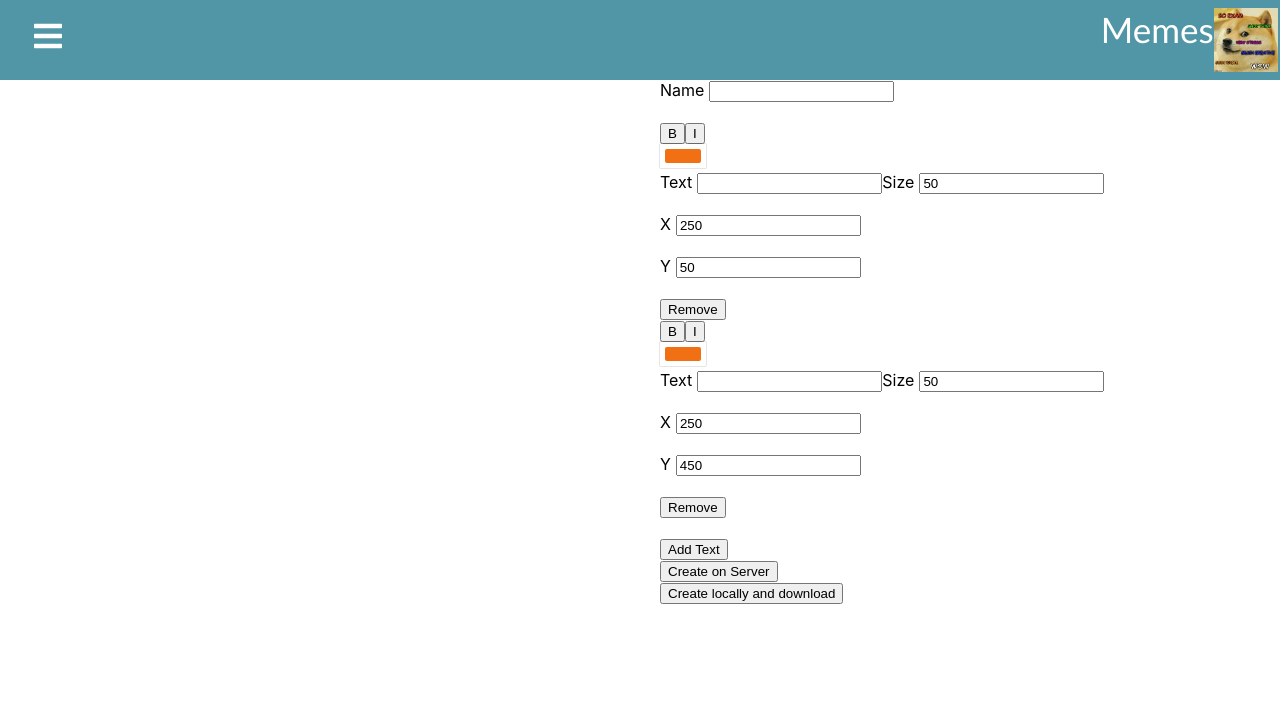
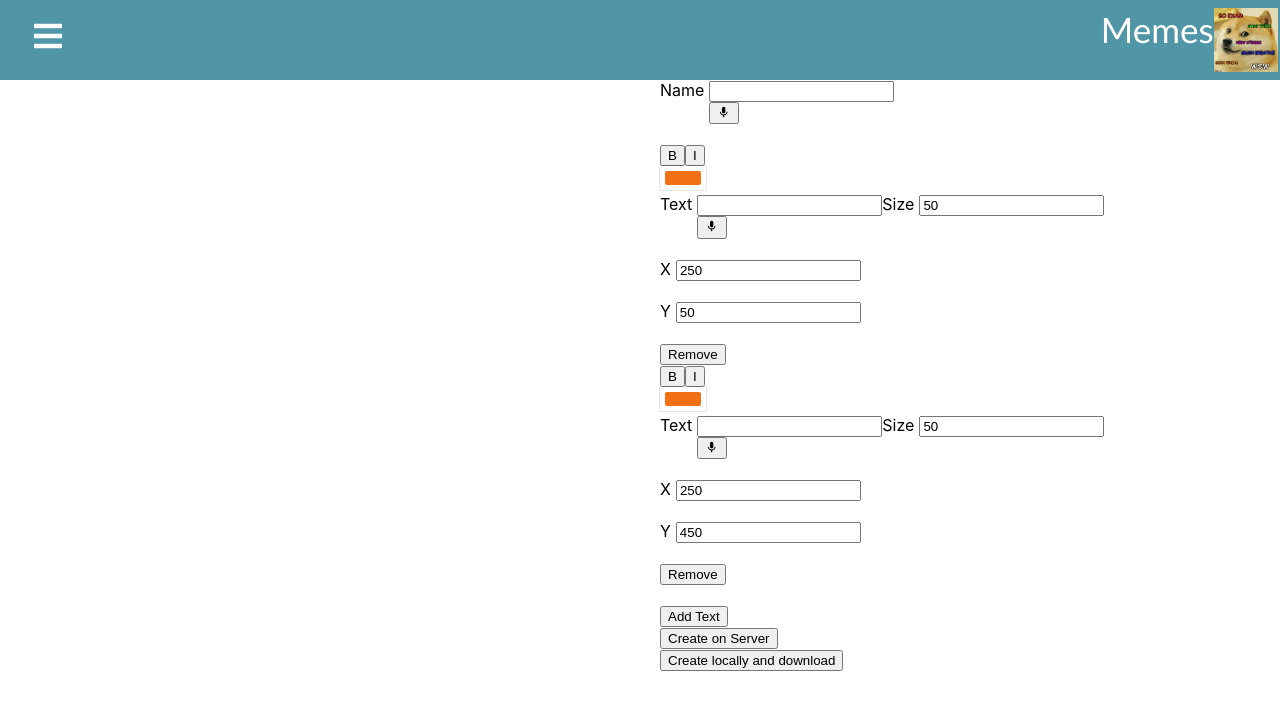
Before and after one commit to fkropfhamer/omm-client, a React (Create React App) app: page /meme/edit/1 in a window 1280 px wide. Shown: the top 710 px of the page. Built offline with nearby package versions, Linux system fonts and the light colour scheme; no server answers.

Commit message:
added speechrecognition button

```diff
--- /dev/null
+++ b/src/components/DictateButton.tsx
@@ -0,0 +1,50 @@
+import { useState } from "react";
+import { MdKeyboardVoice } from "react-icons/md";
+
+interface Props {
+    onSpeech: (result: string) => void
+}
+
+export default function DictateButton(props: Props) {
+    const [isRecording, setIsRecording] = useState(false);
+
+    const SomeSpeechRecognition = window.SpeechRecognition || (window as any).webkitSpeechRecognition;
+
+    if (!SomeSpeechRecognition) {
+        return <div></div>
+    }
+
+    function onClick() {
+        setIsRecording(true);
+
+        const recognition = new SomeSpeechRecognition();
+        recognition.interimResults = true;
+        recognition.lang = 'en-US';
+
+        recognition.addEventListener('result', event => {
+            const transcript = event.results[0][0].transcript;
+
+            // check if the voice input has ended
+            if(event.results[0].isFinal) {
+
+                console.log(transcript);
+
+                setIsRecording(false);
+                props.onSpeech(transcript);
+
+              // check if the input starts with 'hello'
+                if(transcript.indexOf('hello') === 0) {
+                    console.log('You said hello to somebody.');
+                }
+            }
+        });
+
+        recognition.addEventListener('end', event => {
+            setIsRecording(false);
+        });
+
+        recognition.start();
+    }
+
+    return <button disabled={isRecording} onClick={onClick}><MdKeyboardVoice /></button>
+}
--- a/src/components/meme/EditMeme.tsx
+++ b/src/components/meme/EditMeme.tsx
@@ -2,6 +2,7 @@ import React from "react"
 import { RouteComponentProps } from "react-router-dom";
 import { apiEndpointUrl } from "../../constants";
 import '../../css/EditMeme.css'
+import DictateButton from "../DictateButton";
 import TextEditor from "./TextEditor"
 
 interface Text {
@@ -177,7 +178,10 @@ export default class EditMeme extends React.Component<RouteComponentProps<RouteP
 
                     <div id="editArea">
                         <label htmlFor="name">Name</label>
-                        <span><input id="name" type="text" onChange={(event: React.ChangeEvent<HTMLInputElement>) => this.setState({name: event.target.value})}></input></span>
+                        <span>
+                            <input id="name" type="text" onChange={(event: React.ChangeEvent<HTMLInputElement>) => this.setState({name: event.target.value})}></input>
+                            <DictateButton onSpeech={(text) => this.setState({name: text})}/>
+                        </span>
                         <br/>
 
                         {this.state.texts.map((text, idx) =>
--- a/src/components/meme/TextEditor.tsx
+++ b/src/components/meme/TextEditor.tsx
@@ -1,5 +1,6 @@
 import React, { Component } from "react";
 import SketchColorPicker from '../../js/SketchColorPicker';
+import DictateButton from '../DictateButton';
 
 interface Text {
     text: string,
@@ -33,8 +34,12 @@ export default class TextEditor extends Component<Props> {
     private onTextChange(event: React.ChangeEvent<HTMLInputElement>) {
         event.preventDefault();
 
+        this.updateText(event.target.value);
+    }
+
+    private updateText(text: string) {
         const newText = Object.assign({}, this.props.text);
-        newText.text = event.target.value;
+        newText.text = text;
         this.props.onChange(newText);
     }
 
@@ -108,6 +113,7 @@ export default class TextEditor extends Component<Props> {
                 <label htmlFor="text">Text</label>
                 <span>
                     <input id="text" type="text" onChange={this.onTextChange} value={this.props.text.text}></input>
+                    <DictateButton onSpeech={this.updateText}/>
                 </span>
 
                 <label htmlFor="size">Size</label>
```
